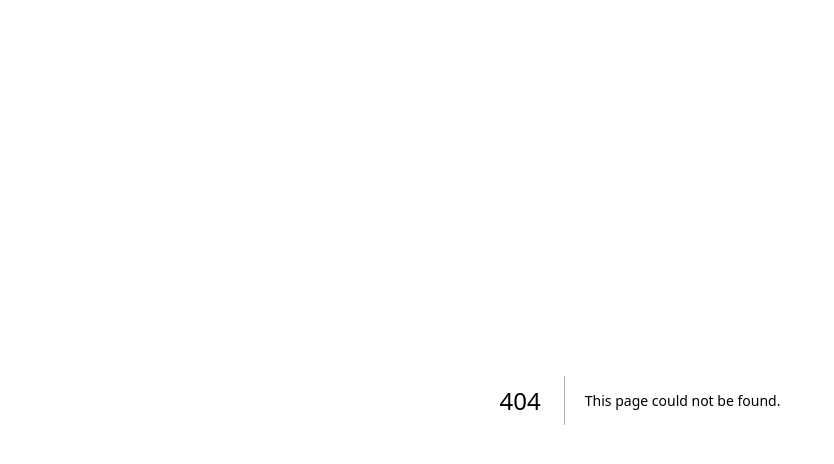
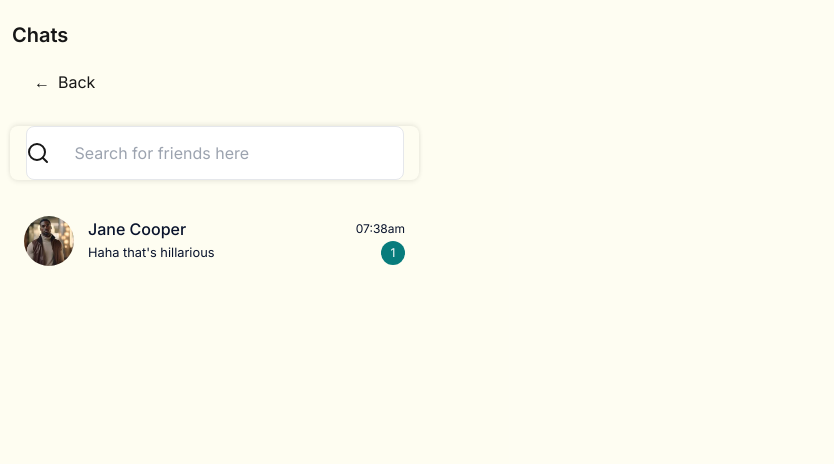
Before and after one commit to dev-enthusias/text-landlord, a Next.js app: page /dashboard/chat in a window 1280 px wide. Before the commit this address had no page. Shown: the top 464 px of the page, without its empty margins (0-834 px from the left). Built offline with nearby package versions, Linux system fonts and the light colour scheme.

Commit message:
feature: create chat page

```diff
--- /dev/null
+++ b/src/app/dashboard/chat/[id]/page.tsx
@@ -0,0 +1,105 @@
+import Image from "next/image";
+
+export default function page() {
+  return (
+    <div className="flex h-full grow flex-col bg-[#FAFAFA] pb-7">
+      <article className="mb-4 flex items-center gap-x-4 bg-primary px-7 py-5">
+        <div className="relative h-[58px] w-[58px] overflow-hidden rounded-[9px]">
+          <Image
+            src="/images/profile-img.jpeg"
+            alt="name of user photo"
+            fill
+            sizes="58px"
+            style={{ objectFit: "cover" }}
+          />
+        </div>
+        <div>
+          <h3 className="mb-2 text-xl font-medium text-[#09132C]">
+            Jane Cooper
+          </h3>
+          <p className="flex items-center gap-x-1 text-sm text-[#6E7FA9]">
+            <span className="h-2.5 w-2.5 rounded-full bg-green-500"></span>
+            Online
+          </p>
+        </div>
+      </article>
+
+      <div className="grow overflow-y-auto px-4 lg:px-7"></div>
+
+      <footer className="flex gap-x-3 px-4 lg:gap-x-7 lg:px-7">
+        <button className="text-2xl">🙂</button>
+        <button>
+          <svg
+            width="30"
+            height="30"
+            viewBox="0 0 30 30"
+            fill="none"
+            xmlns="http://www.w3.org/2000/svg"
+          >
+            <path
+              d="M15.3511 10.5486V19.4365"
+              stroke="#E29A13"
+              stroke-width="1.81971"
+              stroke-linecap="round"
+              stroke-linejoin="round"
+            />
+            <path
+              d="M19.8026 14.9925H10.9062"
+              stroke="#E29A13"
+              stroke-width="1.81971"
+              stroke-linecap="round"
+              stroke-linejoin="round"
+            />
+            <path
+              fill-rule="evenodd"
+              clip-rule="evenodd"
+              d="M21.0346 2.87268H9.66574C5.7028 2.87268 3.21875 5.67757 3.21875 9.64827V20.3599C3.21875 24.3306 5.69125 27.1355 9.66574 27.1355H21.0346C25.0091 27.1355 27.4816 24.3306 27.4816 20.3599V9.64827C27.4816 5.67757 25.0091 2.87268 21.0346 2.87268Z"
+              stroke="#130F26"
+              stroke-width="1.81971"
+              stroke-linecap="round"
+              stroke-linejoin="round"
+            />
+          </svg>
+        </button>
+        <input
+          type="text"
+          className="custom-shadow-sm w-full rounded-full bg-white px-7 py-3.5 text-[#8F8F8F]"
+          placeholder="Say Something..."
+        />
+        <button>
+          <svg
+            width="30"
+            height="30"
+            viewBox="0 0 30 30"
+            fill="none"
+            xmlns="http://www.w3.org/2000/svg"
+          >
+            <path
+              d="M15.323 27.1356V23.3009"
+              stroke="#130F26"
+              stroke-width="1.81971"
+              stroke-linecap="round"
+              stroke-linejoin="round"
+            />
+            <path
+              fill-rule="evenodd"
+              clip-rule="evenodd"
+              d="M15.3185 18.4592V18.4592C12.5972 18.4592 10.3906 16.2437 10.3906 13.5097V7.82345C10.3906 5.08948 12.5972 2.87268 15.3185 2.87268C18.0411 2.87268 20.2464 5.08948 20.2464 7.82345V13.5097C20.2464 16.2437 18.0411 18.4592 15.3185 18.4592Z"
+              stroke="#E29A13"
+              stroke-width="1.81971"
+              stroke-linecap="round"
+              stroke-linejoin="round"
+            />
+            <path
+              d="M25.0275 13.5491C25.0275 18.934 20.683 23.2999 15.3217 23.2999C9.96165 23.2999 5.61719 18.934 5.61719 13.5491"
+              stroke="#130F26"
+              stroke-width="1.81971"
+              stroke-linecap="round"
+              stroke-linejoin="round"
+            />
+          </svg>
+        </button>
+      </footer>
+    </div>
+  );
+}
--- /dev/null
+++ b/src/app/dashboard/chat/_page.tsx
@@ -0,0 +1,17 @@
+"use client";
+
+import React from "react";
+import Friends from "./sidebar";
+
+export default function Chat() {
+  return (
+    <div className="flex h-full items-stretch">
+      <div className="lg:hidden">
+        <Friends />
+      </div>
+      <div className="hidden max-h-[calc(100vh)] grow items-center justify-center bg-grey-100 lg:flex">
+        No chat selected
+      </div>
+    </div>
+  );
+}
--- /dev/null
+++ b/src/app/dashboard/chat/layout.tsx
@@ -0,0 +1,18 @@
+import Friends from "./sidebar";
+
+export default function ChatLayout({
+  children,
+}: {
+  children: React.ReactNode;
+}) {
+  return (
+    <div className="h-dvh max-h-dvh overflow-hidden bg-yellow-50/50">
+      <section className="flex h-full w-full overflow-hidden">
+        <div className="hidden lg:block lg:shrink-0">
+          <Friends />
+        </div>
+        <div className="grow">{children}</div>
+      </section>
+    </div>
+  );
+}
--- /dev/null
+++ b/src/app/dashboard/chat/page.tsx
@@ -0,0 +1,5 @@
+import Chat from "./_page";
+
+export default function page() {
+  return <Chat />;
+}
--- /dev/null
+++ b/src/app/dashboard/chat/sidebar.tsx
@@ -0,0 +1,98 @@
+"use client";
+
+import { SearchIcon } from "lucide-react";
+import Image from "next/image";
+import Link from "next/link";
+
+export default function Friends() {
+  return (
+    <div className="w-screen">
+      <div className="px-3 py-5">
+        <h2 className="text-xl font-semibold">Chats</h2>
+      </div>
+
+      <section className="h-full max-w-[429px] px-2.5">
+        <div className="hidden px-6 lg:block">
+          <button className="transtion-all text-18 text-grey-700 group mb-8 flex gap-x-2 duration-150 hover:opacity-80">
+            <span className="transition-all duration-150 group-hover:-translate-x-0.5">
+              &larr;
+            </span>
+            <span>Back</span>
+          </button>
+        </div>
+
+        <div className="custom-shadow relative mb-7 flex w-full justify-center rounded-lg">
+          <input
+            type="search"
+            onChange={() => {}}
+            className="w-full max-w-[378px] rounded-lg border px-4 py-3.5 pl-12"
+            placeholder="Search for friends here"
+          />
+          <div className="absolute left-4 top-1/2 -translate-y-1/2">
+            <SearchIcon className="text-2xl" />
+          </div>
+        </div>
+
+        <section>
+          <FriendCard />
+        </section>
+      </section>
+    </div>
+  );
+}
+
+const FriendCard = () => {
+  return (
+    <Link href="/dashboard/chat/id">
+      <article className="flex items-center gap-x-3.5 rounded-lg px-3.5 py-2 text-[#09132C] hover:bg-primary">
+        <div className="relative h-[50px] w-[50px] shrink-0 overflow-hidden rounded-full">
+          <Image
+            src="/images/profile-img.jpeg"
+            alt="name of person photo"
+            fill
+            sizes="72px"
+            style={{ objectFit: "cover" }}
+          />
+        </div>
+
+        <div className="flex grow flex-col">
+          <div className="flex items-center justify-between">
+            <h3 className="font-medium">Jane Cooper</h3>
+            <p className="text-xs">07:38am</p>
+          </div>
+          <div className="flex items-center justify-between">
+            <p className="text-sm hover:text-[#5A6A9D]">
+              Haha that&apos;s hillarious
+            </p>
+            {false ? (
+              <svg
+                width="20"
+                height="20"
+                viewBox="0 0 20 20"
+                fill="none"
+                xmlns="http://www.w3.org/2000/svg"
+              >
+                <path
+                  fill-rule="evenodd"
+                  clip-rule="evenodd"
+                  d="M14.2891 6.68392C14.5687 6.95698 14.574 7.40502 14.301 7.68464L7.39018 14.7613C7.25093 14.9039 7.058 14.9812 6.85882 14.9741C6.65964 14.967 6.47266 14.8763 6.34386 14.7242L3.34734 11.1859C3.09476 10.8876 3.13178 10.4411 3.43003 10.1885C3.72828 9.93593 4.17482 9.97295 4.4274 10.2712L6.92114 13.2159L13.2884 6.69578C13.5615 6.41617 14.0095 6.41085 14.2891 6.68392Z"
+                  fill="#2361FF"
+                />
+                <path
+                  fill-rule="evenodd"
+                  clip-rule="evenodd"
+                  d="M18.336 6.68392C18.6156 6.95698 18.6209 7.40502 18.3479 7.68464L11.4371 14.7613C11.2978 14.9039 11.1049 14.9812 10.9057 14.9741C10.7065 14.967 10.5195 14.8763 10.3907 14.7242L7.39421 11.1859C7.14163 10.8876 7.17865 10.4411 7.4769 10.1885C7.77516 9.93593 8.22169 9.97295 8.47427 10.2712L10.968 13.2159L17.3353 6.69578C17.6083 6.41617 18.0564 6.41085 18.336 6.68392Z"
+                  fill="#2361FF"
+                />
+              </svg>
+            ) : (
+              <span className="text-primary-500 flex h-6 w-6 items-center justify-center rounded-full bg-accent text-xs text-white">
+                1
+              </span>
+            )}
+          </div>
+        </div>
+      </article>
+    </Link>
+  );
+};
--- a/src/app/dashboard/modals/filter-modal.tsx
+++ b/src/app/dashboard/modals/filter-modal.tsx
@@ -1,7 +1,7 @@
 "use client";
 
 import PriceRangeSlider from "@/components/general/pricerange-slider";
-import { FilterIcon, ShieldClose, XCircle } from "lucide-react";
+import { FilterIcon, XCircle } from "lucide-react";
 import { useState } from "react";
 
 export default function FilterModal() {
@@ -42,7 +42,10 @@ export default function FilterModal() {
                   {Array(5)
                     .fill("")
                     .map((_, i) => (
-                      <li className="custom-shadow-sm w-full rounded py-1 text-center font-medium">
+                      <li
+                        key={i}
+                        className="custom-shadow-sm w-full rounded py-1 text-center font-medium"
+                      >
                         {i === 4 ? "5+" : i + 1}
                       </li>
                     ))}
@@ -55,7 +58,10 @@ export default function FilterModal() {
                   {Array(5)
                     .fill("")
                     .map((_, i) => (
-                      <li className="custom-shadow-sm w-full rounded py-1 text-center font-medium">
+                      <li
+                        key={i}
+                        className="custom-shadow-sm w-full rounded py-1 text-center font-medium"
+                      >
                         {i === 4 ? "5+" : i + 1}
                       </li>
                     ))}
--- a/src/components/general/footer-menu.tsx
+++ b/src/components/general/footer-menu.tsx
@@ -1,8 +1,8 @@
 import {
-  LucideHistory,
   LucideHousePlus,
   LucideLayoutDashboard,
   LucideSettings,
+  MessageCircleMoreIcon,
 } from "lucide-react";
 import NavLink from "./navlink";
 
@@ -33,12 +33,12 @@ export default function Menu() {
         </li>
         <li>
           <NavLink
-            href="/dashboard/history"
+            href="/dashboard/chat"
             className="flex flex-col items-center justify-center gap-y-1 text-sm"
             activeClassName="text-primary font-bold"
           >
-            <LucideHistory className="h-5 w-5" />
-            History
+            <MessageCircleMoreIcon className="h-5 w-5" />
+            Chat
           </NavLink>
         </li>
         <li>
```
